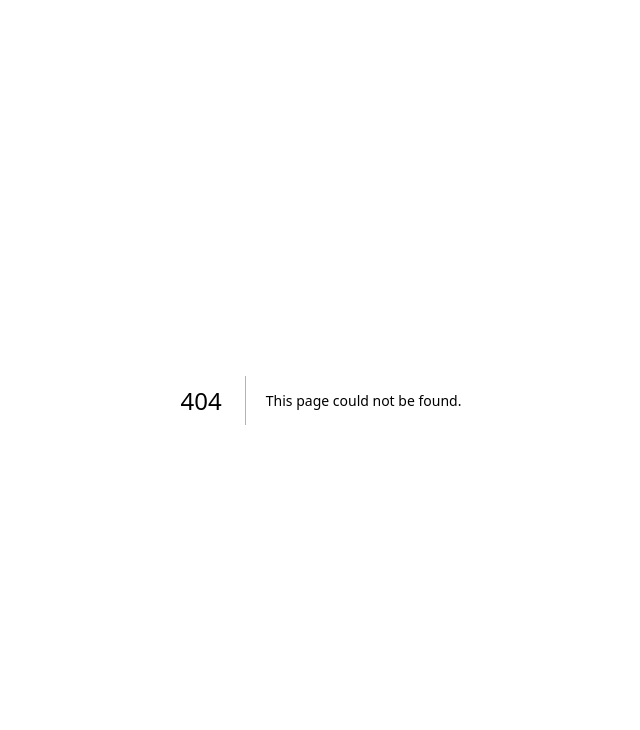
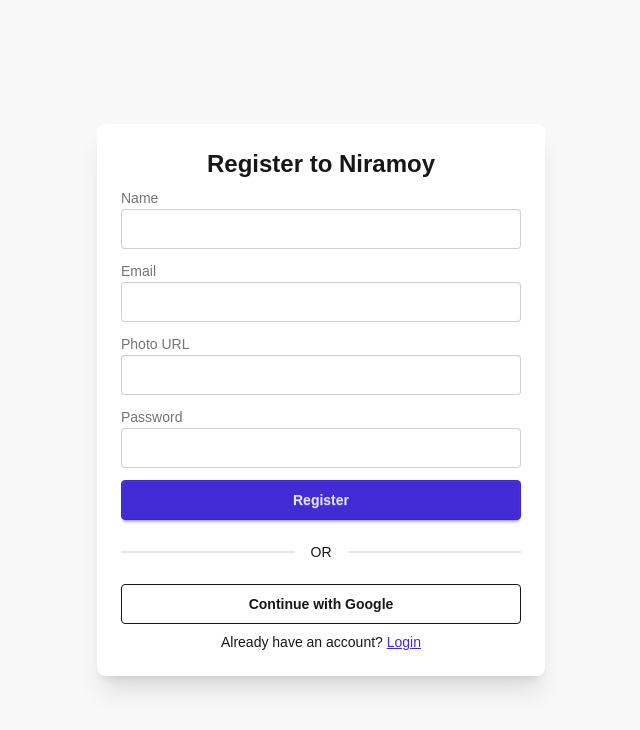
Before and after one commit to Biplob106/niramoy-client, a Next.js app: page /register in a window 1280 px wide. Before the commit this address had no page. Shown: the top 730 px of the page, without its empty margins (319-959 px from the left). Built offline with nearby package versions, Linux system fonts and the light colour scheme; no server answers.

Commit message:
implement register with firebase

```diff
--- a/src/app/layout.js
+++ b/src/app/layout.js
@@ -1,6 +1,8 @@
+import AuthProvider from "@/providers/AuthProvider";
+
 import { Geist, Geist_Mono } from "next/font/google";
 import "./globals.css";
-
+import { Toaster } from "react-hot-toast";
 const geistSans = Geist({
   variable: "--font-geist-sans",
   subsets: ["latin"],
@@ -22,7 +24,12 @@ export default function RootLayout({ children }) {
       lang="en"
       className={`${geistSans.variable} ${geistMono.variable} h-full antialiased`}
     >
-      <body className="min-h-full flex flex-col">{children}</body>
+      <body suppressHydrationWarning>
+  <AuthProvider>
+    {children}
+      <Toaster position="top-center" />
+  </AuthProvider>
+</body>
     </html>
   );
 }
--- /dev/null
+++ b/src/app/register/page.js
@@ -0,0 +1,87 @@
+"use client";
+import { useForm } from "react-hook-form";
+import { useRouter } from "next/navigation";
+import Link from "next/link";
+import toast from "react-hot-toast";
+import useAuth from "@/hooks/useAuth";
+
+export default function RegisterPage() {
+  const { createUser, updateUserProfile, googleSignIn } = useAuth();
+  const router = useRouter();
+  const { register, handleSubmit, formState: { errors } } = useForm();
+
+  const onSubmit = async (data) => {
+    try {
+      await createUser(data.email, data.password);          // 1. account তৈরি
+      await updateUserProfile(data.name, data.photo);        // 2. নাম + ছবি সেট
+      toast.success("Registration successful!");
+      router.push("/");
+    } catch (error) {
+      toast.error(error.message);
+    }
+  };
+
+  const handleGoogle = async () => {
+    try {
+      await googleSignIn();
+      toast.success("Logged in with Google!");
+      router.push("/");
+    } catch (error) {
+      toast.error(error.message);
+    }
+  };
+
+  return (
+    <div className="min-h-screen flex items-center justify-center bg-base-200">
+      <div className="card w-full max-w-md bg-base-100 shadow-xl">
+        <div className="card-body">
+          <h2 className="text-2xl font-bold text-center">Register to Niramoy</h2>
+          <form onSubmit={handleSubmit(onSubmit)} className="space-y-3">
+            <div>
+              <label className="label">Name</label>
+              <input type="text" className="input input-bordered w-full"
+                {...register("name", { required: "Name is required" })} />
+              {errors.name && <p className="text-error text-sm">{errors.name.message}</p>}
+            </div>
+            <div>
+              <label className="label">Email</label>
+              <input type="email" className="input input-bordered w-full"
+                {...register("email", { required: "Email is required" })} />
+              {errors.email && <p className="text-error text-sm">{errors.email.message}</p>}
+            </div>
+            <div>
+              <label className="label">Photo URL</label>
+              <input type="text" className="input input-bordered w-full"
+                {...register("photo", { required: "Photo URL is required" })} />
+              {errors.photo && <p className="text-error text-sm">{errors.photo.message}</p>}
+            </div>
+            <div>
+              <label className="label">Password</label>
+              <input type="password" className="input input-bordered w-full"
+                {...register("password", {
+                  required: "Password is required",
+                  minLength: { value: 6, message: "At least 6 characters" },
+                  pattern: {
+                    value: /^(?=.*[0-9])(?=.*[!@#$%^&*])/,
+                    message: "Need 1 number and 1 special character",
+                  },
+                })} />
+              {errors.password && <p className="text-error text-sm">{errors.password.message}</p>}
+            </div>
+            <button type="submit" className="btn btn-primary w-full">Register</button>
+          </form>
+
+          <div className="divider">OR</div>
+          <button onClick={handleGoogle} className="btn btn-outline w-full">
+            Continue with Google
+          </button>
+
+          <p className="text-center text-sm">
+            Already have an account?{" "}
+            <Link href="/login" className="link link-primary">Login</Link>
+          </p>
+        </div>
+      </div>
+    </div>
+  );
+}
--- /dev/null
+++ b/src/hooks/useAuth.js
@@ -0,0 +1,7 @@
+"use client";
+import { useContext } from "react";
+import { AuthContext } from "@/providers/AuthProvider";
+
+export default function useAuth() {
+  return useContext(AuthContext);
+}
--- /dev/null
+++ b/src/providers/AuthProvider.jsx
@@ -0,0 +1,57 @@
+"use client";
+import { createContext, useEffect, useState } from "react";
+import {
+  createUserWithEmailAndPassword,
+  signInWithEmailAndPassword,
+  signInWithPopup,
+  GoogleAuthProvider,
+  updateProfile,
+  signOut,
+  onAuthStateChanged,
+} from "firebase/auth";
+import { auth } from "@/lib/firebase";
+
+export const AuthContext = createContext(null);
+const googleProvider = new GoogleAuthProvider();
+
+export default function AuthProvider({ children }) {
+  const [user, setUser] = useState(null);
+  const [loading, setLoading] = useState(true);
+
+  const createUser = (email, password) => {
+    setLoading(true);
+    return createUserWithEmailAndPassword(auth, email, password);
+  };
+
+  const signIn = (email, password) => {
+    setLoading(true);
+    return signInWithEmailAndPassword(auth, email, password);
+  };
+
+  const googleSignIn = () => {
+    setLoading(true);
+    return signInWithPopup(auth, googleProvider);
+  };
+
+  const updateUserProfile = (name, photo) => {
+    return updateProfile(auth.currentUser, { displayName: name, photoURL: photo });
+  };
+
+  const logOut = () => {
+    setLoading(true);
+    return signOut(auth);
+  };
+
+  // কে লগইন আছে সেটা সবসময় খেয়াল রাখে
+  useEffect(() => {
+    const unsubscribe = onAuthStateChanged(auth, (currentUser) => {
+      setUser(currentUser);
+      setLoading(false);
+    });
+    return () => unsubscribe();
+  }, []);
+
+  const authInfo = { user, loading, createUser, signIn, googleSignIn, updateUserProfile, logOut };
+
+  return <AuthContext.Provider value={authInfo}>{children}</AuthContext.Provider>;
+}
```
